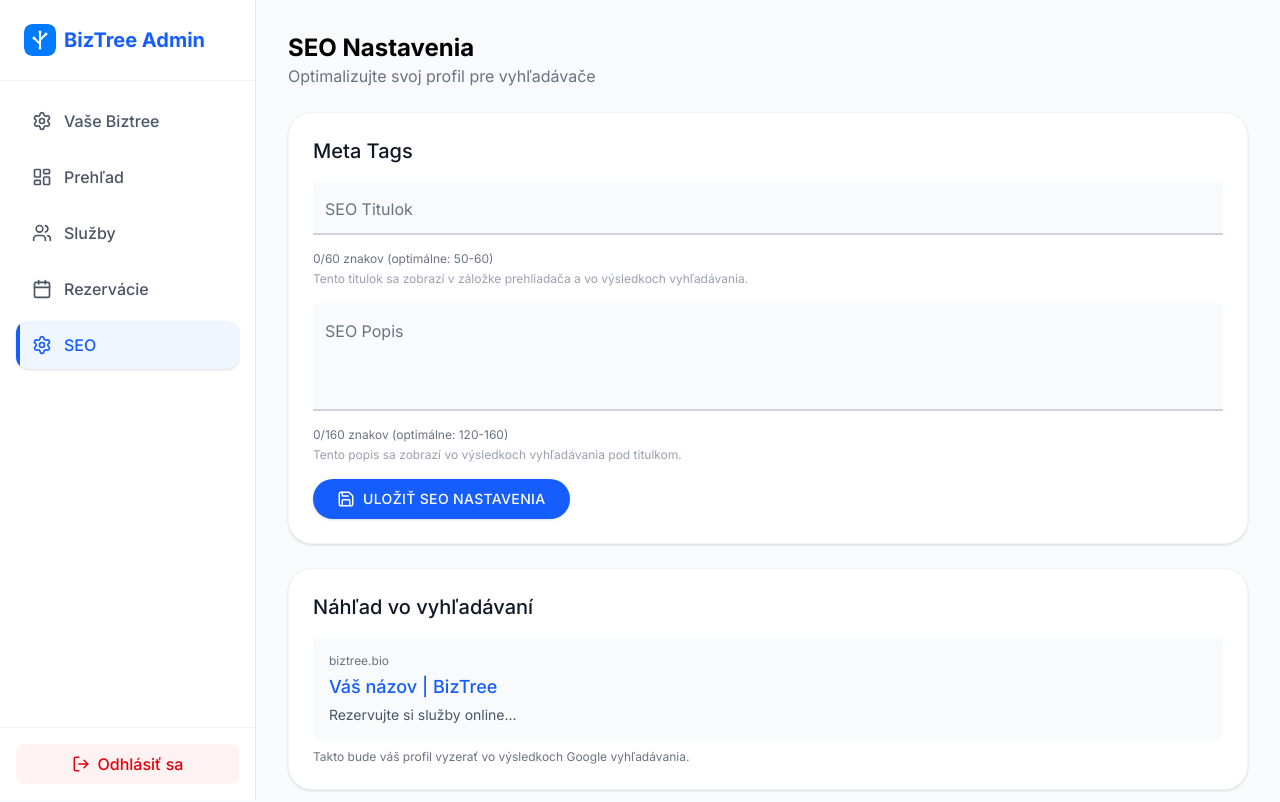
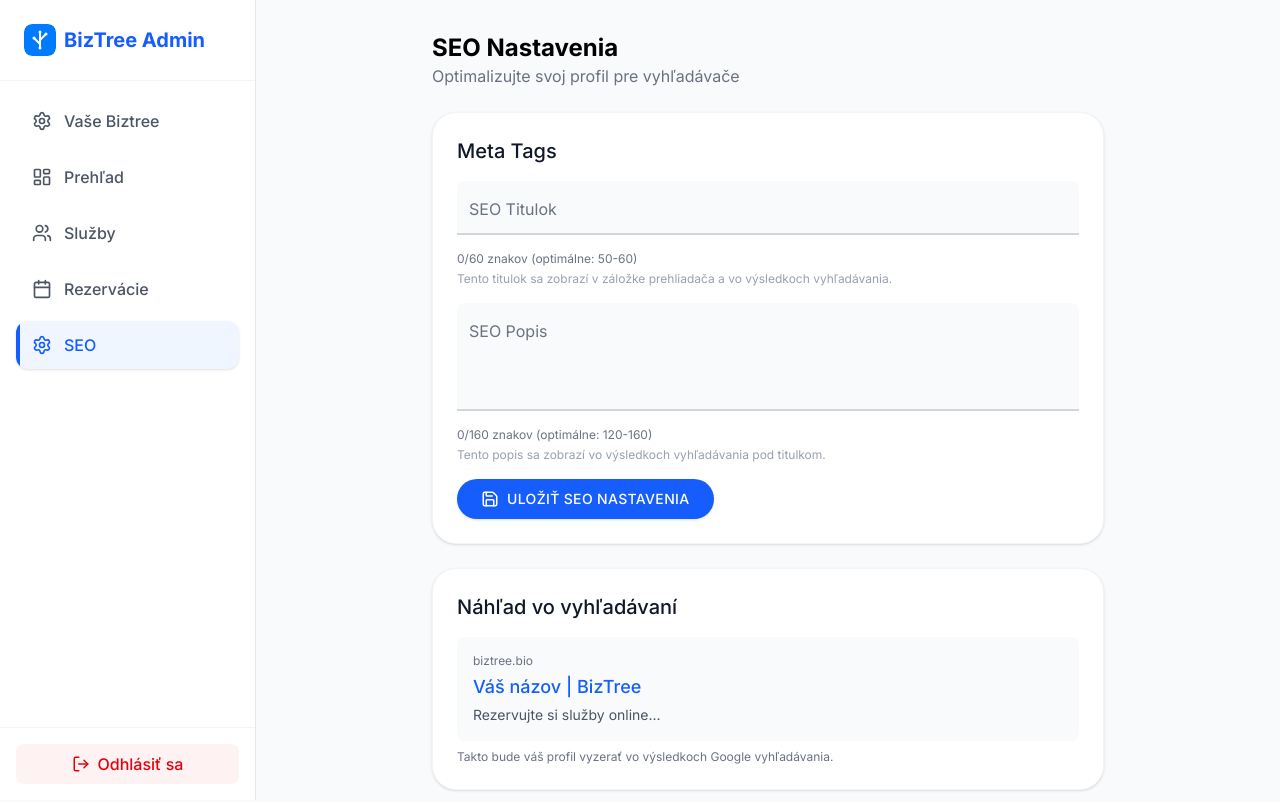
Before and after one commit to brambleappmatus/biztree, a Next.js app: page /admin/seo in a window 1280 px wide. Shown: the top 802 px of the page. Built offline with nearby package versions, Linux system fonts and the light colour scheme; no server answers.

Commit message:
Make admin settings responsive and adjust preview sidebar

```diff
--- a/src/app/admin/layout.tsx
+++ b/src/app/admin/layout.tsx
@@ -167,15 +167,16 @@ export default function AdminLayout({
             </aside>
 
             {/* Main Content Area */}
-            <main className="flex-1 md:ml-64 flex min-h-screen">
+            <main className="flex-1 flex flex-col md:flex-row md:ml-64 min-h-screen">
                 {/* Center Content */}
-                <div className="flex-1 p-8 overflow-y-auto">
+                <div className="flex-1 p-8 overflow-y-auto overflow-x-hidden">
+                    <div className="max-w-2xl mx-auto">
                         {children}
+                    </div>
                 </div>
 
                 {/* Right Preview Sidebar - Only visible on settings page (now root /admin) */}
-                {pathname === "/admin" && (
-                    <aside className="w-[380px] bg-white border-l border-gray-200 hidden xl:block p-8">
+                {pathname === "/admin" && (<aside className="w-full md:w-[300px] lg:w-[380px] bg-white border-t md:border-l border-gray-200 p-8">
                     <div className="sticky top-8 flex flex-col items-center gap-6">
                         {/* Visit Site Link (Moved here) */}
                         <div className="w-full bg-gray-50 rounded-xl p-3 border border-gray-100 flex items-center justify-between group hover:border-blue-200 transition-colors">
--- a/src/app/admin/seo/page.tsx
+++ b/src/app/admin/seo/page.tsx
@@ -65,7 +65,7 @@ export default function SEOPage() {
     const descLength = formData.seoDesc.length;
 
     return (
-        <div className="space-y-6">
+        <div className="max-w-2xl mx-auto space-y-6">
             <div>
                 <h1 className="text-2xl font-bold">SEO Nastavenia</h1>
                 <p className="text-gray-500">Optimalizujte svoj profil pre vyhľadávače</p>
```
Lines whose indentation alone changed are shown as unchanged.
